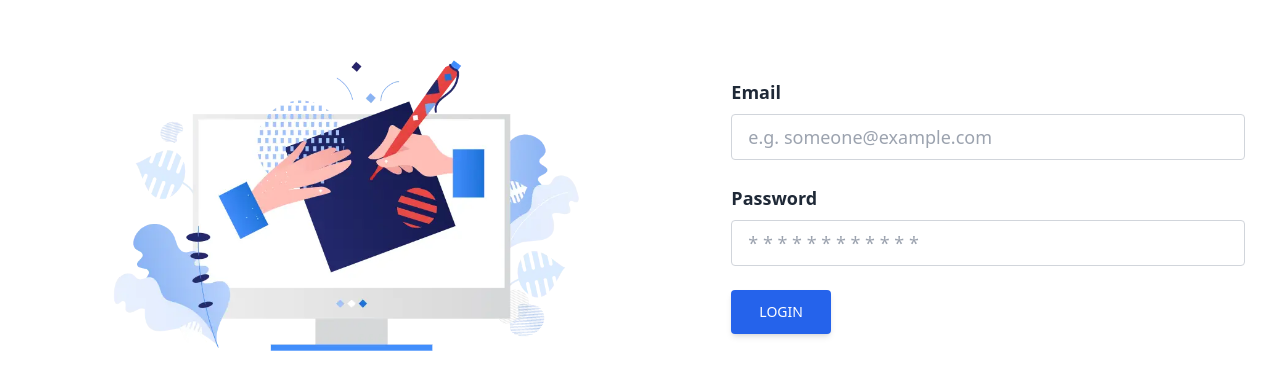
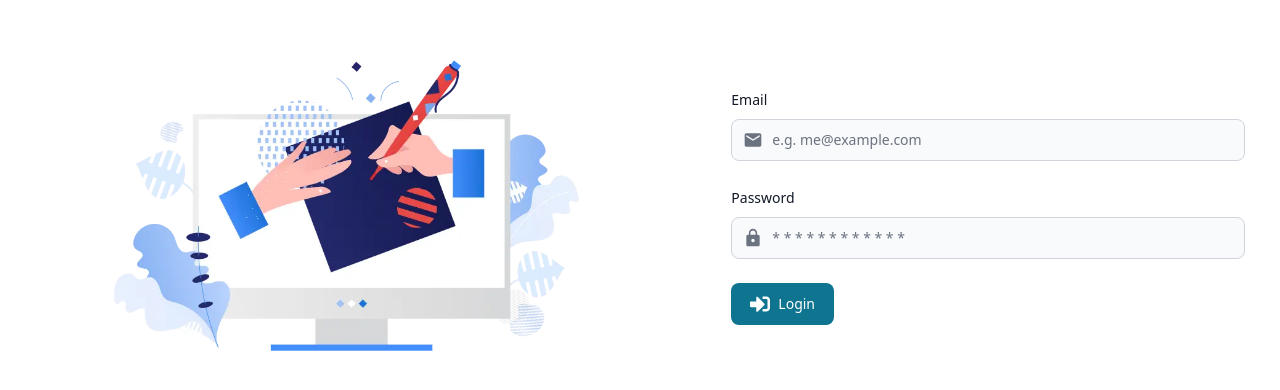
Before and after one commit to hyperfort/nextjs-getting-started, a Next.js app: page /login in a window 1280 px wide. Shown: the part 194-584 px from the top of the page. Built offline with nearby package versions, Linux system fonts and the light colour scheme; no server answers.

Commit message:
feat: add flowbite dependency

```diff
--- a/components/forms/login-form.js
+++ b/components/forms/login-form.js
@@ -1,5 +1,10 @@
+import { Label, TextInput, Button } from "flowbite-react";
+
 import { signIn } from "next-auth/react";
 import { useForm } from "react-hook-form";
+
+import { FaSignInAlt } from "react-icons/fa";
+import { MdMail, MdLock } from "react-icons/md";
 
 export default function LoginForm() {
   const {
@@ -18,22 +23,16 @@ export default function LoginForm() {
   return (
     <form onSubmit={handleSubmit(_onSubmit)}>
       <section className="mb-6">
-        <label
-          className={["form-label", errors.email && "text-red-500"].join(" ")}
-          htmlFor="email"
-        >
-          Email
-        </label>
-        <input
-          type="text"
-          className={[
-            "form-input",
-            errors.email
-              ? "border-red-500 mb-2"
-              : "border-gray-300 focus:border-blue-600",
-          ].join(" ")}
+        <div className="mb-2 block">
+          <Label className="mb-2" htmlFor="email" value="Email" />
+        </div>
+        <TextInput
           id="email"
-          placeholder="e.g. someone@example.com"
+          type="email"
+          name="email"
+          placeholder="e.g. me@example.com"
+          icon={MdMail}
+          {...(errors.email && { color: "failure" })}
           {...register("email", {
             required: {
               value: true,
@@ -45,43 +44,48 @@ export default function LoginForm() {
               message: "Email not valid",
             },
           })}
+          {...(errors.email && {
+            helperText: (
+              <p className="italic text-red-500 text-xs">
+                {errors.email?.message}
+              </p>
+            ),
+          })}
         />
-        <p className="italic text-red-500 text-xs">{errors.email?.message}</p>
       </section>
 
       <section className="mb-6">
-        <label
-          className={["form-label", errors.password && "text-red-500"].join(
-            " "
-          )}
-          htmlFor="password"
-        >
-          Password
-        </label>
-        <input
+        <div className="mb-2 block">
+          <Label className="mb-2" htmlFor="password" value="Password" />
+        </div>
+        <TextInput
+          id="password"
           type="password"
-          className={[
-            "form-input",
-            errors.password
-              ? "border-red-500 mb-2"
-              : "border-gray-300 focus:border-blue-600",
-          ].join(" ")}
-          id="password"
+          name="password"
           placeholder="* * * * * * * * * * * *"
+          icon={MdLock}
+          {...(errors.password && { color: "failure" })}
           {...register("password", {
             required: {
               value: true,
               message: "This field is required",
             },
           })}
+          {...(errors.password && {
+            helperText: (
+              <p className="italic text-red-500 text-xs">
+                {errors.password?.message}
+              </p>
+            ),
+          })}
         />
-        <p className="italic text-red-500 text-xs">
-          {errors.password?.message}
-        </p>
       </section>
 
       <section className="text-center lg:text-left">
-        <button className="form-button">Login</button>
+        <Button type="submit">
+          <FaSignInAlt className="mr-2 h-5 w-5" />
+          Login
+        </Button>
       </section>
     </form>
   );
--- a/package.json
+++ b/package.json
@@ -13,11 +13,14 @@
     "bcrypt": "^5.1.0",
     "eslint": "8.28.0",
     "eslint-config-next": "13.0.5",
+    "flowbite": "^1.5.4",
+    "flowbite-react": "^0.3.5",
     "next": "13.0.5",
     "next-auth": "^4.17.0",
     "react": "18.2.0",
     "react-dom": "18.2.0",
-    "react-hook-form": "^7.39.5"
+    "react-hook-form": "^7.39.5",
+    "react-icons": "^4.6.0"
   },
   "devDependencies": {
     "autoprefixer": "^10.4.13",
--- a/tailwind.config.js
+++ b/tailwind.config.js
@@ -1,11 +1,12 @@
 /** @type {import('tailwindcss').Config} */
 module.exports = {
   content: [
+    "./node_modules/flowbite-react/**/*.js",
     "./pages/**/*.{js,ts,jsx,tsx}",
     "./components/**/*.{js,ts,jsx,tsx}",
   ],
   theme: {
     extend: {},
   },
-  plugins: [],
+  plugins: [require("flowbite/plugin")],
 };
```
Also changed, not shown: 1 other file (tests, documents, lock files or other folders).
